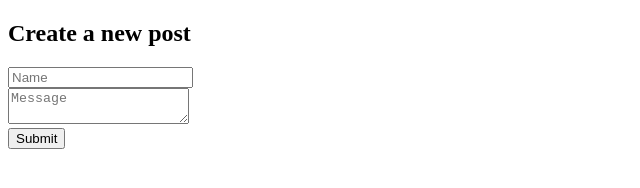
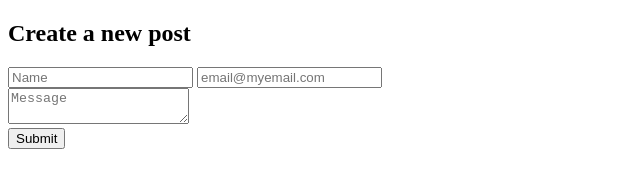
Before and after one commit to abmdev86/webserver-nodejs, a website: page views/form.html in a window 1280 px wide. Shown: the whole page, without its empty margins (0-640 px from the left). Drawn offline with Linux system fonts and the light colour scheme.

Commit message:
add from field

```diff
--- a/views/form.html
+++ b/views/form.html
@@ -8,6 +8,7 @@
     <form method="POST" action="/submit">
       <div>
         <input type="text" name="name" placeholder="Name" />
+        <input type="email" name="from" placeholder="email@myemail.com" />
       </div>
       <div>
         <textarea name="message" placeholder="Message"></textarea>
```
